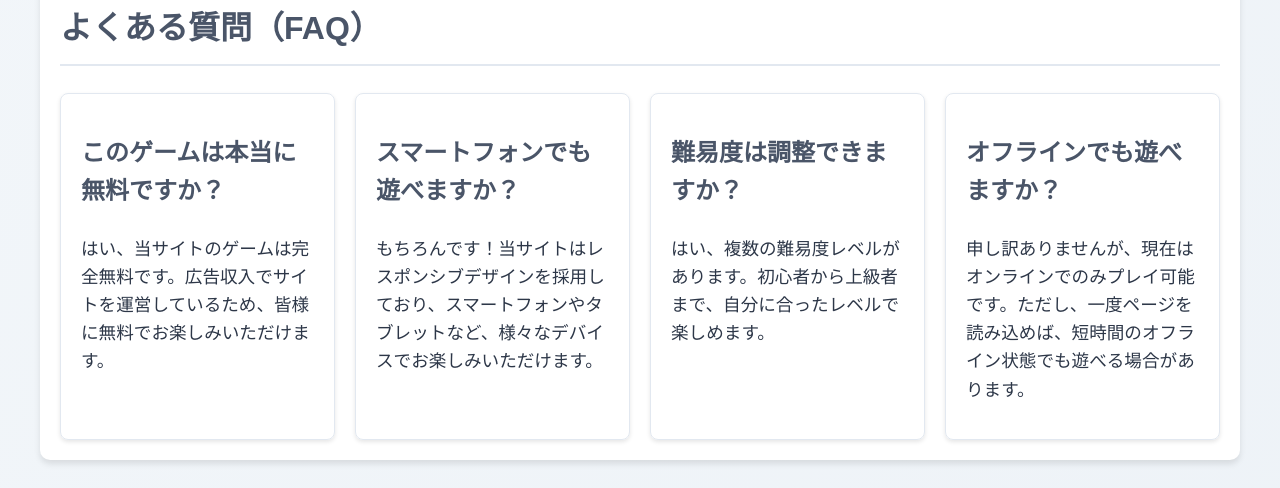
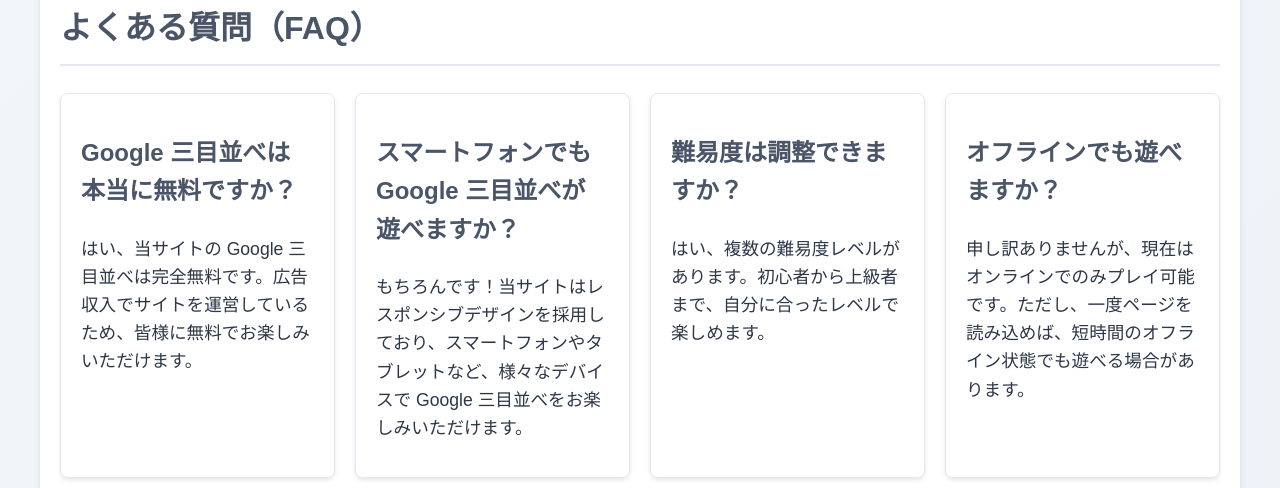
Before and after one commit to Studenthc/slot-online-microstar88, a plain HTML site: page index.html in a window 1280 px wide. Shown: the part 2578-3066 px from the top of the page. Drawn offline with Linux system fonts and the light colour scheme.

Commit message:
Update index.html with Google 三目並べ content and optimize for SEO

```diff
--- a/index.html
+++ b/index.html
@@ -198,12 +198,12 @@
                 <h2>よくある質問（FAQ）</h2>
                 <div class="faq">
                     <div class="faq-item">
-                        <h3>このゲームは本当に無料ですか？</h3>
-                        <p>はい、当サイトのゲームは完全無料です。広告収入でサイトを運営しているため、皆様に無料でお楽しみいただけます。</p>
+                        <h3>Google 三目並べは本当に無料ですか？</h3>
+                        <p>はい、当サイトの Google 三目並べは完全無料です。広告収入でサイトを運営しているため、皆様に無料でお楽しみいただけます。</p>
                     </div>
                     <div class="faq-item">
-                        <h3>スマートフォンでも遊べますか？</h3>
-                        <p>もちろんです！当サイトはレスポンシブデザインを採用しており、スマートフォンやタブレットなど、様々なデバイスでお楽しみいただけます。</p>
+                        <h3>スマートフォンでも Google 三目並べが遊べますか？</h3>
+                        <p>もちろんです！当サイトはレスポンシブデザインを採用しており、スマートフォンやタブレットなど、様々なデバイスで Google 三目並べをお楽しみいただけます。</p>
                     </div>
                     <div class="faq-item">
                         <h3>難易度は調整できますか？</h3>
```
